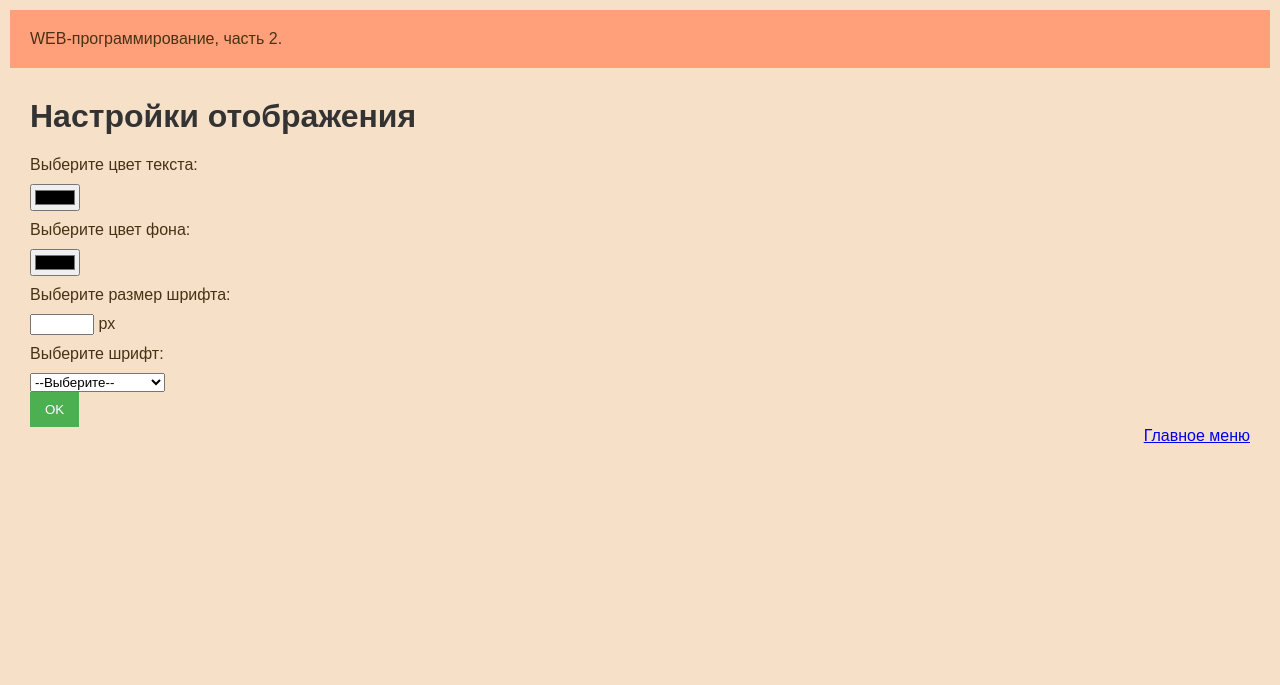
After one commit to kisses-noo/webprogramming-labs-2, a Flask app: page /lab3/settings in a window 1280 px wide. The commit adds this page. Shown: the top 685 px of the page. Run offline with Flask 3, Linux system fonts and the light colour scheme.

Commit message:
Рефакторинг: static, templates

```diff
--- a/lab2.py
+++ b/lab2.py
@@ -28,14 +28,14 @@ def example():
         {'author': 'Даниэль Дефо', 'name': 'Робинзон Крузо', 'genre': 'Роман', 'str': '320'},
         {'author': 'Тургенев Иван', 'name': 'Отцы и дети', 'genre': 'Роман', 'str': '280'}
     ]
-    return render_template('example.html', name=name, course=course, laba=laba, group=group, fruits=fruits, books = books)
+    return render_template('lab2/example.html', name=name, course=course, laba=laba, group=group, fruits=fruits, books = books)
 
 
 @lab2.route('/lab2/')
 def lab_2():
-    return render_template('lab2.html')
+    return render_template('lab2/lab2.html')
 
 
 @lab2.route('/lab2/flowers')
 def flowers():
-    return render_template('flowers.html')
+    return render_template('lab2/flowers.html')
--- a/lab3.py
+++ b/lab3.py
@@ -13,7 +13,7 @@ def cookie():
     resp = make_response(redirect('/lab3'))
     resp.set_cookie('name', 'Alex', max_age=5)
     resp.set_cookie('age', '20')
-    resp.set_cookie('name_color', 'magenta')
+    resp.set_cookie('name_color', 'black')
     return resp
 
 @lab3.route('/lab3/del_cookie')
@@ -62,3 +62,31 @@ def pay():
 def success():
     price = request.args.get('price', type=int)
     return render_template('/lab3/success.html', price=price)
+
+@lab3.route('/lab3/settings')
+def settings():
+    color = request.args.get('color')
+    bg_color = request.args.get('bg_color')
+    font_size = request.args.get('font_size')
+    font_family = request.args.get('font_family')
+
+    resp = make_response(redirect('/lab3/settings'))
+
+    if color:
+        resp.set_cookie('color', color)
+    if bg_color:
+        resp.set_cookie('bg_color', bg_color)
+    if font_size:
+        resp.set_cookie('font_size', font_size)
+    if font_family:
+        resp.set_cookie('font_family', font_family)
+        return resp
+
+    # Получаем значения из cookies для отображения
+    color = request.cookies.get('color')
+    bg_color = request.cookies.get('bg_color')
+    font_size = request.cookies.get('font_size')
+    font_family = request.cookies.get('font_family')
+
+    resp = make_response(render_template('lab3/settings.html', color=color, bg_color=bg_color, font_size=font_size, font_family=font_family))
+    return resp
--- a/templates/base.html
+++ b/templates/base.html
@@ -4,7 +4,23 @@
         <meta charset="UTF-8">
         <meta name="viewport" content="width=device-width, initial-scale=1.0">
         <title>Андреичева Алина. {% block laba %}{% endblock %}</title>
-        <link rel="stylesheet" href="{{ url_for('static', filename='main.css')}}">
+        <link rel="stylesheet" href="{{ url_for('static', filename='lab1/main.css')}}">
+        <style>
+            body{
+                {% if request.cookies.get('color') %}
+                color: {{ request.cookies.get('color') }};
+                {% endif %}
+                {% if request.cookies.get('bg_color') %}
+                background-color: {{ request.cookies.get('bg_color') }};
+                {% endif %}
+                {% if request.cookies.get('font_size') %}
+                font-size: {{ request.cookies.get('font_size') }}px;
+                {% endif %}
+                {% if request.cookies.get('font_family') %}
+                font-family: {{ request.cookies.get('font_family') }};
+                {% endif %}
+            }
+        </style>
 
     </head>
     <body>
--- a/templates/example.html
+++ b/templates/lab2/example.html
@@ -4,7 +4,7 @@
         <meta charset="UTF-8">
         <meta name="viewport" content="width=device-width, initial-scale=1.0">
         <title>{% if name %} {{ name }}{% else %}Анонимус{% endif %}. {% if laba %}Лабораторная работа 2{% endif %}</title>
-        <link rel="stylesheet" href="{{ url_for('static', filename='main.css')}}">
+        <link rel="stylesheet" href="{{ url_for('static', filename='lab1/main.css')}}">
 
     </head>
     <body>
--- a/templates/lab3/lab3.html
+++ b/templates/lab3/lab3.html
@@ -21,5 +21,8 @@
         <li>
             <a href="/lab3/order">Заказ напитка</a>
         </li>
+        <li>
+            <a href="/lab3/settings">Цвет текста</a>
+        </li>
     </ol>
 {% endblock %}
--- /dev/null
+++ b/templates/lab3/settings.html
@@ -0,0 +1,32 @@
+{% extends "base.html" %}
+{% block lab %}Лабораторная работа 3{% endblock %}
+{% block main %}
+    <h1>Настройки отображения</h1>
+    <form>
+        <div>
+            <label class="label" for="color">Выберите цвет текста:</label>
+            <input type="color" id="color" name="color" value="{{ color or '' }}">
+        </div>
+        <div>
+            <label class="label" for="bg_color">Выберите цвет фона:</label>
+            <input type="color" id="bg_color" name="bg_color" value="{{ bg_color or '' }}">
+        </div>
+        <div>
+            <label class="label" for="font_size">Выберите размер шрифта:</label>
+            <input type="number" id="font_size" name="font_size" value="{{ font_size or '' }}" min="10" max="100"> px
+        </div>
+        <div>
+            <label class="label" for="font_family">Выберите шрифт:</label>
+            <select id="font_family" name="font_family">
+                <option value="">--Выберите--</option>
+                <option value="Arial" {% if font_family == 'Arial' %}selected{% endif %}>Arial</option>
+                <option value="Courier New" {% if font_family == 'Courier New' %}selected{% endif %}>Courier New</option>
+                <option value="Georgia" {% if font_family == 'Georgia' %}selected{% endif %}>Georgia</option>
+                <option value="Times New Roman" {% if font_family == 'Times New Roman' %}selected{% endif %}>Times New Roman</option>
+            </select>
+        </div>
+        <div>
+            <button type="submit">OK</button>
+        </div>
+    </form>
+{% endblock %}
```
Also changed, not shown: lab1.py (+8 -8 lines), templates/lab2/flowers.html (renamed from templates/flowers.html, +5 -5 lines), static/lab1/lab1.css (renamed from static/lab1.css), static/lab1/main.css (renamed from static/main.css), static/lab1/mfg.jpg (renamed from static/mfg.jpg), static/lab1/ngtu_logo.jpg (renamed from static/ngtu_logo.jpg), static/lab1/oak.jpg (renamed from static/oak.jpg), static/lab1/python.png (renamed from static/python.png), static/lab2/с1.jpeg (renamed from static/с1.jpeg), static/lab2/с2.jpeg (renamed from static/с2.jpeg), static/lab2/с3.jpeg (renamed from static/с3.jpeg), static/lab2/с4.jpeg (renamed from static/с4.jpeg), static/lab2/с5.jpeg (renamed from static/с5.jpeg), templates/lab2/lab2.html (renamed from templates/lab2.html).
